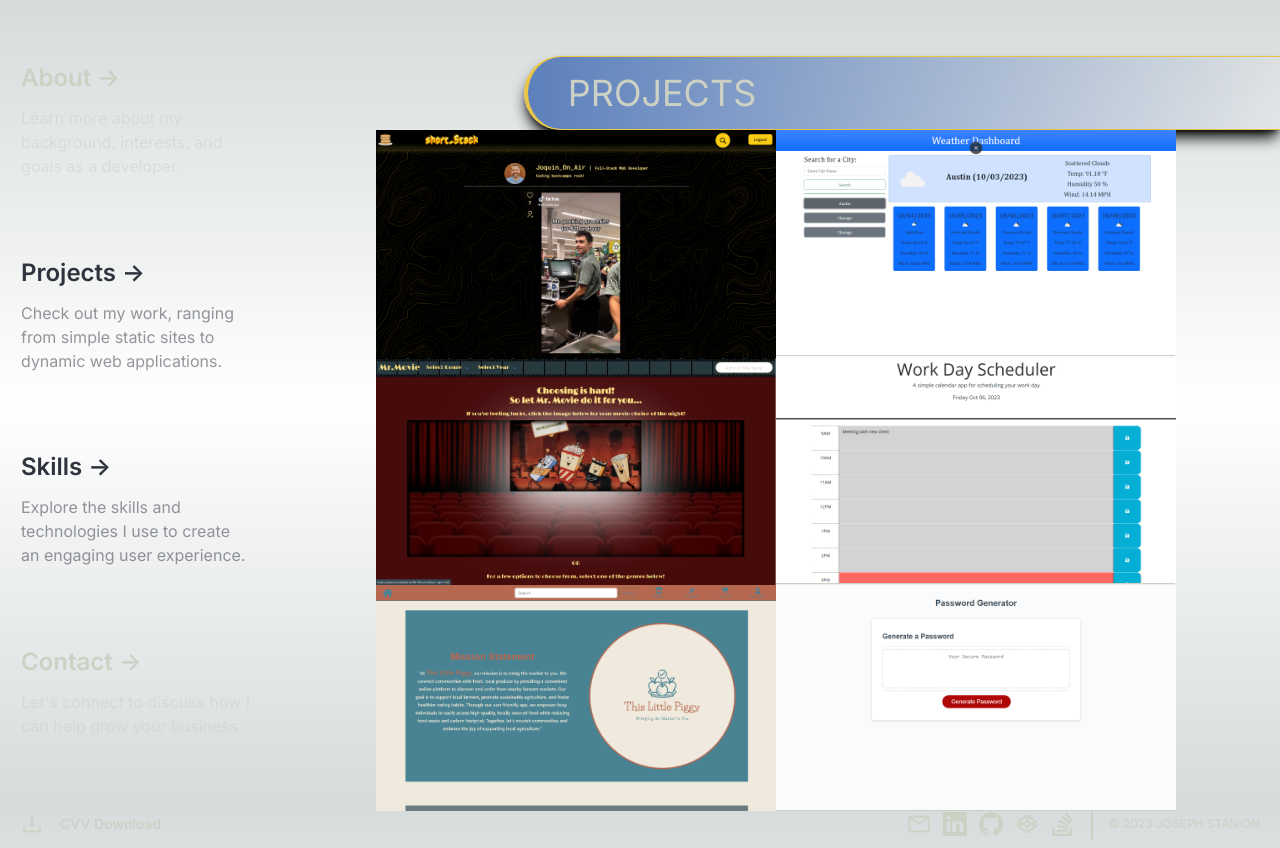
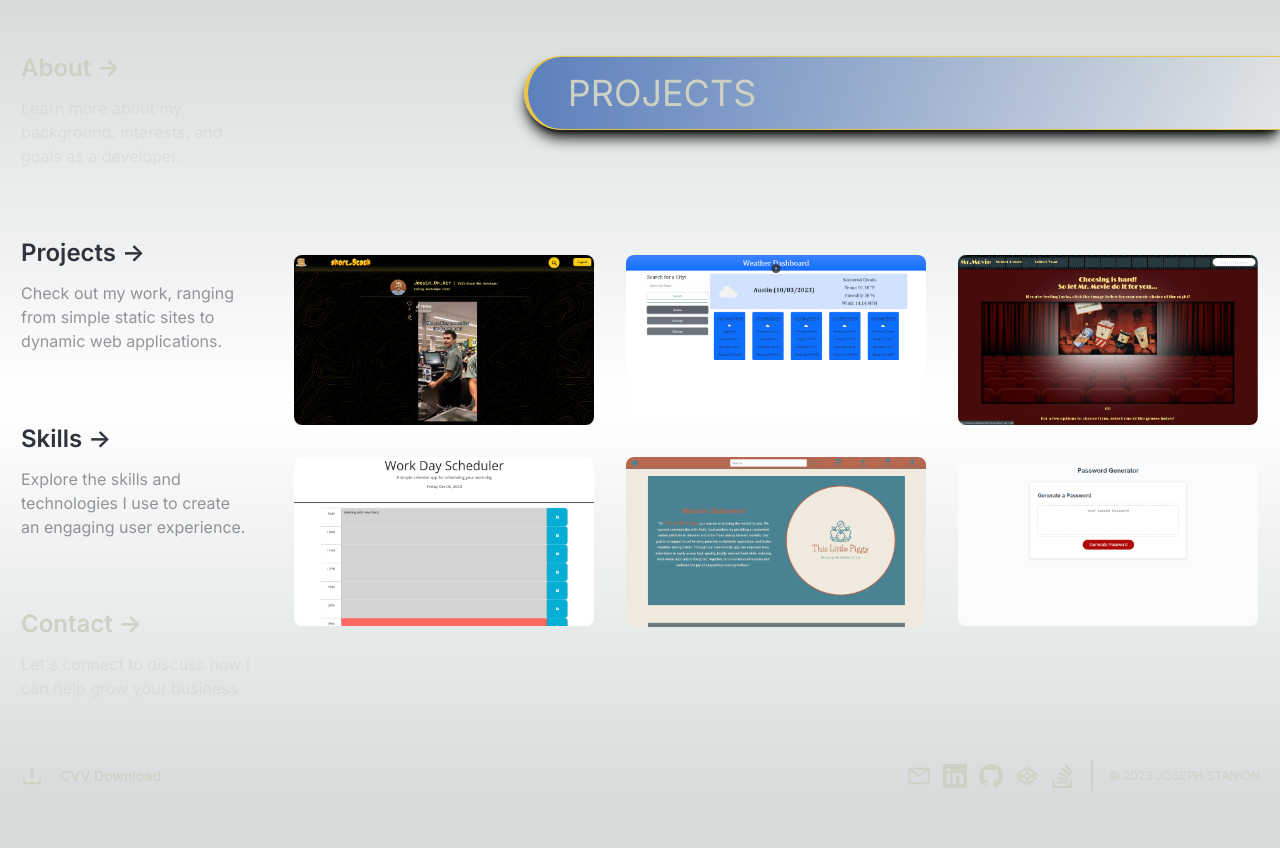
Before and after one commit to Jstanion/Portfolio, a Next.js app: page /projects in a window 1280 px wide. After the commit the page ends 800 px from the top, so only its background shows below. Built offline with nearby package versions, Linux system fonts and the light colour scheme.

Commit message:
added CSS properties to project divs and hidden icons

```diff
--- a/app/projects/page.jsx
+++ b/app/projects/page.jsx
@@ -31,9 +31,10 @@ export default function Project() {
             <button className={Styles.button}>NEXT JS</button>
           </div>
         </div> */}
-        <div className="flex justify-center flex-wrap">
-          <section id="shortStack" className="text-blue">
-            <div className={Styles.icons}>
+        <div className="flex justify-center items-center h-full">
+          <div className="grid grid-cols-3 gap-8">
+            <section id="shortStack" className="grid h-fit w-fit text-blue">
+              <div className={`${Styles.icons} place-self-center`}>
                 <a
                   className="hover:text-yellow"
                   href="https://shortstack.vercel.app/"
@@ -52,13 +53,13 @@ export default function Project() {
               <Image
                 className={Styles.img}
                 src="/shortStack.png"
-              width={400}
+                width={300}
                 height={200}
                 alt="Short Stack Videos app thumbnail"
               />
             </section>
-          <section id="weatherDashboard" className="text-blue">
-            <div className={Styles.icons}>
+            <section id="weatherDashboard" className="grid h-fit w-fit text-blue">
+              <div className={`${Styles.icons} place-self-center`}>
                 <a
                   className="hover:text-yellow"
                   href="https://jstanion.github.io/weather-dashboard/"
@@ -77,13 +78,13 @@ export default function Project() {
               <Image
                 className={Styles.img}
                 src="/weatherForecast.png"
-              width={400}
+                width={300}
                 height={200}
                 alt="Weather Forecast app thumbnail"
               />
             </section>
-          <section id="mrMovie" className="text-blue">
-            <div className={Styles.icons}>
+            <section id="mrMovie" className="grid h-fit w-fit text-blue">
+              <div className={`${Styles.icons} place-self-center`}>
                 <a
                   className="hover:text-yellow"
                   href="https://jstanion.github.io/Mr-Movie/"
@@ -102,13 +103,13 @@ export default function Project() {
               <Image
                 className={Styles.img}
                 src="/mrMovie.png"
-              width={400}
+                width={300}
                 height={200}
                 alt="Mr Movie app thumbnail"
               />
             </section>
-          <section id="taskScheduler" className="text-blue">
-            <div className={Styles.icons}>
+            <section id="taskScheduler" className="grid h-fit w-fit text-blue">
+              <div className={`${Styles.icons} place-self-center`}>
                 <a
                   className="hover:text-yellow"
                   href="https://jstanion.github.io/work-day-scheduler/"
@@ -127,13 +128,13 @@ export default function Project() {
               <Image
                 className={Styles.img}
                 src="/taskScheduler.png"
-              width={400}
+                width={300}
                 height={200}
                 alt="Task Scheduler app thumbnail"
               />
             </section>
-          <section id="littlePiggy" className="text-blue">
-            <div className={Styles.icons}>
+            <section id="littlePiggy" className="grid h-fit w-fit text-blue">
+              <div className={`${Styles.icons} place-self-center`}>
                 <a
                   className="hover:text-yellow"
                   href="https://this-little-piggy-a60cf3e8f6ed.herokuapp.com/"
@@ -152,13 +153,13 @@ export default function Project() {
               <Image
                 className={Styles.img}
                 src="/thisLittlePiggy.png"
-              width={400}
+                width={300}
                 height={200}
                 alt="This Little Piggy app thumbnail"
               />
             </section>
-          <section id="passwordGenerator" className="text-blue">
-            <div className={Styles.icons}>
+            <section id="passwordGenerator" className="grid h-fit w-fit text-blue">
+              <div className={`${Styles.icons} place-self-center`}>
                 <a
                   className="hover:text-yellow"
                   href="https://jstanion.github.io/password-generator/"
@@ -177,7 +178,7 @@ export default function Project() {
               <Image
                 className={Styles.img}
                 src="/passwordGenerator.png"
-              width={400}
+                width={300}
                 height={200}
                 alt="Password Generator app thumbnail"
               />
@@ -185,5 +186,6 @@ export default function Project() {
           </div>
         </div>
       </div>
+    </div>
   );
 }
--- a/app/projects/styles.module.css
+++ b/app/projects/styles.module.css
@@ -13,7 +13,8 @@
   columns: 2;
   z-index: 10;
   background-color: rgb(205, 209, 196);
-  padding: 77px 131px;
+  border-radius: .5rem;
+  padding: 2rem 4rem;
 }
 
 .icons:hover {
@@ -25,6 +26,7 @@
   opacity: 1;
   transition: 0.5s ease-in-out;
   z-index: 15;
+  border-radius: .5rem;
 }
 
 .img:hover {
```
Lines whose indentation alone changed are shown as unchanged.
